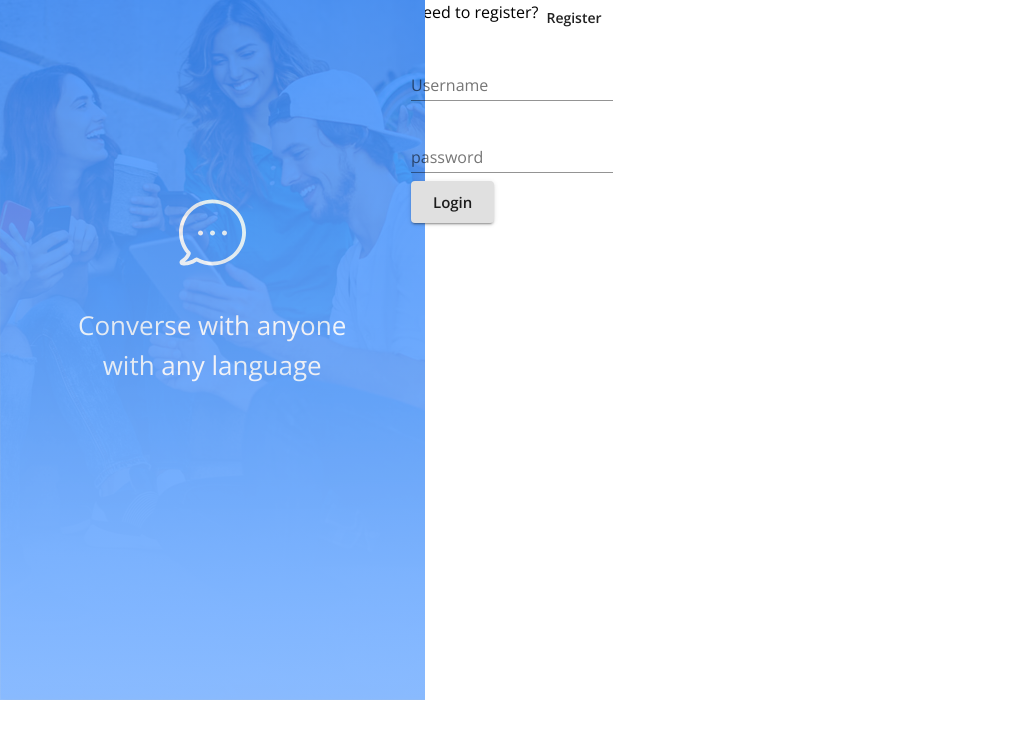
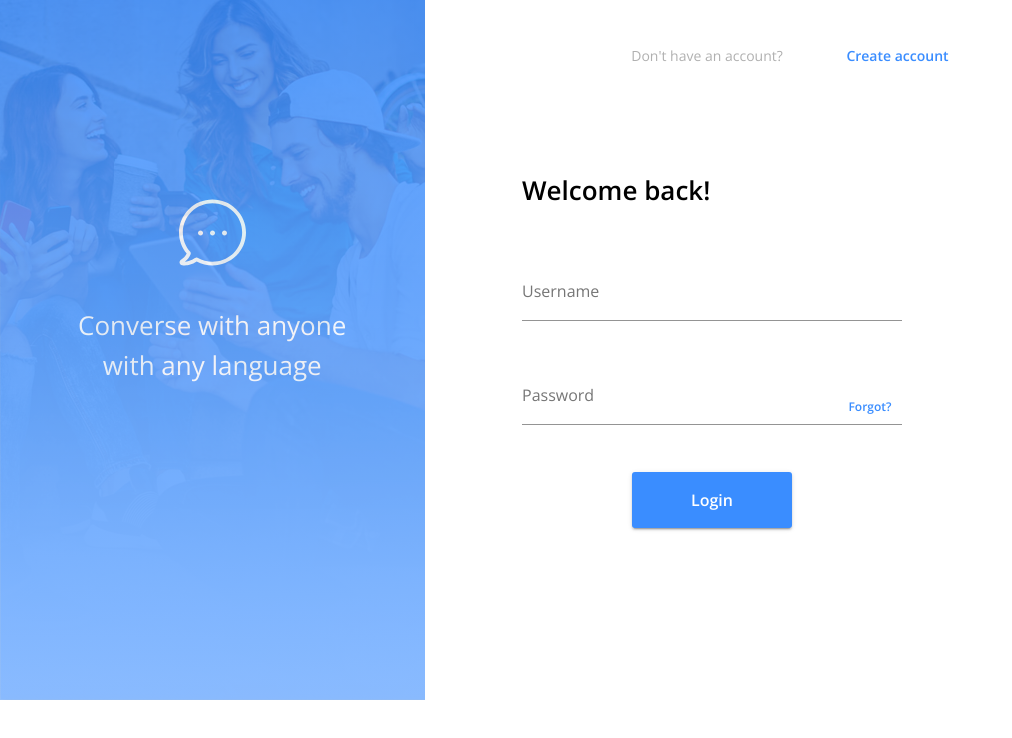
Before and after one commit to jchaing/messenger-1934, a React (Create React App) app in the folder client/: page /login in a window 1280 px wide. Shown: the top 738 px of the page, without its empty margins (0-1012 px from the left). Built offline with nearby package versions, Linux system fonts and the light colour scheme; no server answers.

Commit message:
styling for Login component page

```diff
--- a/client/src/Login.js
+++ b/client/src/Login.js
@@ -19,6 +19,190 @@ const useStyles = makeStyles(() => ({
     width: "1024px",
     height: "700px",
     background: "#FFFFFF",
+  },
+  createAccount: {
+    position: "absolute",
+    width: "351px",
+    height: "54px",
+    left: "631px",
+    top: "30px",
+  },
+  noAccount: {
+    position: "absolute",
+    height: "19px",
+    width: "152px",
+    left: "0%",
+    right: "56.98%",
+    top: "calc(50% - 19px/2 - 1.18px)",
+    fontFamily: "Open Sans",
+    fontStyle: "normal",
+    fontWeight: "normal",
+    fontSize: "14px",
+    lineHeight: "19px",
+    textAlign: "center",
+    color: "#B0B0B0",
+  },
+  buttonBox: {
+    position: "absolute",
+    left: "51.57%",
+    right: "0%",
+    top: "0%",
+    bottom: "0%",
+  },
+  createAccountButton: {
+    position: "absolute",
+    left: "0%",
+    right: "0%",
+    top: "0%",
+    bottom: "0%",
+    background: "#FFFFFF",
+    borderRadius: "5px",
+    fontFamily: "Open Sans",
+    fontStyle: "normal",
+    fontWeight: 600,
+    fontSize: "14px",
+    lineHeight: "19px",
+    textAlgin: "center",
+    color: "#3A8DFF",
+    paddingLeft: "34px",
+    paddingRight: "33px",
+    paddingTop: "16px",
+    paddingBottom: "19px",
+    "&:hover": {
+      boxShadow: "0px 2px 12px rgba(74, 106, 149, 0.2)",
+    },
+  },
+  form: {
+    position: "absolute",
+    width: "380px",
+    height: "358px",
+    left: "522px",
+    top: "170px",
+  },
+  welcomeBack: {
+    position: "absolute",
+    height: "40px",
+    left: "0%",
+    right: "50.26%",
+    top: "calc(50% - 40px/2 - 159px)",
+    fontFamily: "Open Sans",
+    fontStyle: "normal",
+    fontWeight: "600",
+    fontSize: "26px",
+    lineHeight: "40px",
+    /* identical to box height, or 154% */
+    color: "#000000",
+  },
+  usernameGrid: {
+    position: "absolute",
+    left: "0%",
+    right: "0%",
+    top: "20.39%",
+    bottom: "61.17%",
+  },
+  usernameLabel: {
+    "&.shrink": {
+      position: "absolute",
+      height: "19px",
+      left: "1.32%",
+      right: "73.42%",
+      top: "calc(50% - 19px/2 - 23.5px)",
+      fontFamily: "Open Sans",
+      fontStyle: "normal",
+      fontWeight: "normal",
+      fontSize: "19px",
+      lineHeight: "19px",
+      /* identical to box height */
+      color: "#B0B0B0",
+    },
+  },
+  inputText: {
+    height: "19px",
+    paddingLeft: "1.32%",
+    paddingTop: "20.18px",
+    right: "61.05%",
+    fontFamily: "Open Sans",
+    fontStyle: "normal",
+    fontWeight: "600",
+    fontSize: "14px",
+    lineHeight: "19px",
+    /* identical to box height */
+    color: "#000000",
+  },
+  passwordGrid: {
+    position: "absolute",
+    left: "0%",
+    right: "0%",
+    top: "49.44%",
+    bottom: "32.4%",
+    // zIndex: 1
+  },
+  passwordLabel: {
+    "&.shrink": {
+      position: "absolute",
+      height: "19px",
+      left: "1.32%",
+      right: "81.84%",
+      top: "calc(50% - 19px/2 - 23px)",
+      fontFamily: "Open Sans",
+      fontStyle: "normal",
+      fontWeight: "normal",
+      fontSize: "19px",
+      lineHeight: "19px",
+      /* identical to box height */
+      color: "#B0B0B0",
+    },
+  },
+  passwordText: {
+    height: "19px",
+    paddingLeft: "1.32%",
+    paddingTop: "20.18px",
+    right: "61.05%",
+    fontFamily: "Open Sans",
+    fontStyle: "normal",
+    fontWeight: "600",
+    fontSize: "20px",
+    lineHeight: "19px",
+    /* identical to box height */
+    color: "#000000",
+  },
+  forgotButton: {
+    position: "relative",
+    left: "0%",
+    right: "0%",
+    top: "-26px",
+    float: "right",
+    bottom: "0%",
+    background: "#FFFFFF",
+    borderRadius: "5px",
+    fontFamily: "Open Sans",
+    fontStyle: "normal",
+    fontWeight: 600,
+    fontSize: "12px",
+    lineHeight: "16px",
+    textAlgin: "center",
+    color: "#3A8DFF",
+    padding: 0,
+  },
+  loginButtonGrid: {
+    position: "absolute",
+    left: "28.95%",
+    right: "28.95%",
+    top: "84.36%",
+    bottom: "0%",
+  },
+  loginButton: {
+    position: "absolute",
+    top: "0%",
+    left: "0%",
+    right: "0%",
+    bottom: "0%",
+    borderRadius: "3px",
+    fontFamily: "Open Sans",
+    fontStyle: "normal",
+    fontWeight: "bold",
+    fontSize: "16px",
+    lineHeight: "22px",
   },
 }));
 
@@ -44,32 +228,79 @@ const Login = (props) => {
     <SideBanner />
     <Grid container justify="center">
       <Box>
-        <Grid container item>
-          <Typography>Need to register?</Typography>
-          <Button onClick={() => history.push("/register")}>Register</Button>
+        <Grid container className={classes.createAccount}>
+          <Typography className={classes.noAccount}>
+            Don't have an account?
+          </Typography>
+          <Grid className={classes.buttonBox}>
+            <Button
+              className={classes.createAccountButton}
+              onClick={() => history.push("/register")}
+            >
+              Create account
+            </Button>
+          </Grid>
         </Grid>
         <form onSubmit={handleLogin}>
-          <Grid>
-            <Grid>
-              <FormControl margin="normal" required>
+          <Grid className={classes.form}>
+            <Typography className={classes.welcomeBack}>
+              Welcome back!
+            </Typography>
+            <Grid className={classes.usernameGrid}>
+              <FormControl margin="normal" fullWidth="true" required>
                 <TextField
                   aria-label="username"
                   label="Username"
                   name="username"
                   type="text"
+                  InputProps={{
+                    classes: {
+                      input: classes.inputText
+                    }
+                  }}
+                  InputLabelProps={{
+                    classes: {
+                      root: classes.usernameLabel,
+                      shrink: "shrink"
+                    }
+                  }}
                 />
               </FormControl>
             </Grid>
-            <FormControl margin="normal" required>
+            <Grid className={classes.passwordGrid}>
+              <FormControl margin="normal" fullWidth="true" required>
+              <Grid>
                 <TextField
-                label="password"
+                  label="Password"
                   aria-label="password"
                   type="password"
                   name="password"
+                  InputProps={{
+                    classes: {
+                      input: classes.passwordText
+                    }
+                  }}
+                  InputLabelProps={{
+                    classes: {
+                      root: classes.passwordLabel,
+                      shrink: "shrink"
+                    }
+                  }}
+                  fullWidth="true"
                 />
+                <Button className={classes.forgotButton}>Forgot?</Button>
+              </Grid>
               </FormControl>
-            <Grid>
-              <Button type="submit" variant="contained" size="large">
+            </Grid>
+            <Grid className={classes.loginButtonGrid}>
+              <Button
+                color="primary"
+                className={classes.loginButton}
+                type="submit"
+                variant="contained"
+                size="large"
+                fullWidth="true"
+              >
                 Login
               </Button>
             </Grid>
```
Lines whose indentation alone changed are shown as unchanged.
